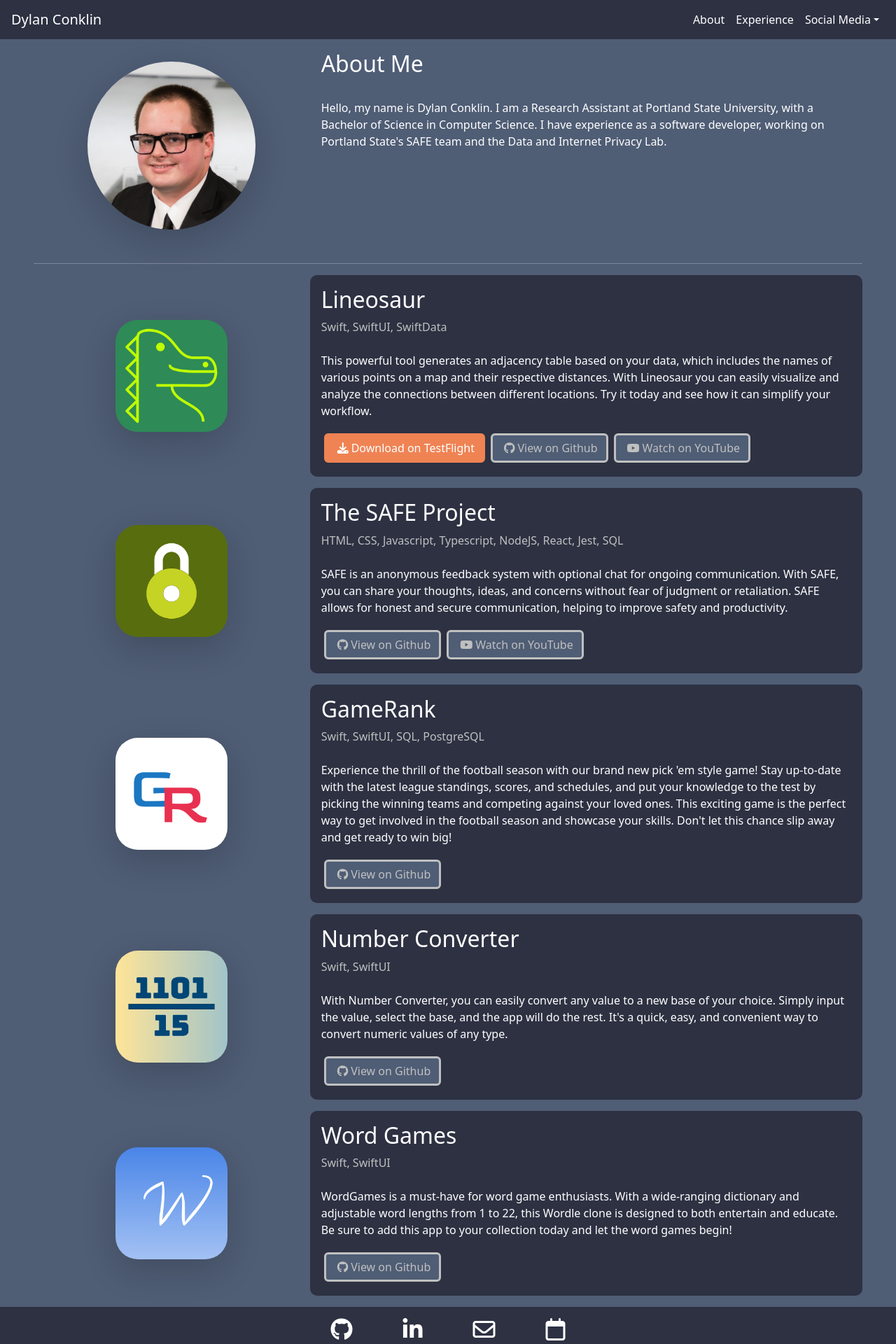
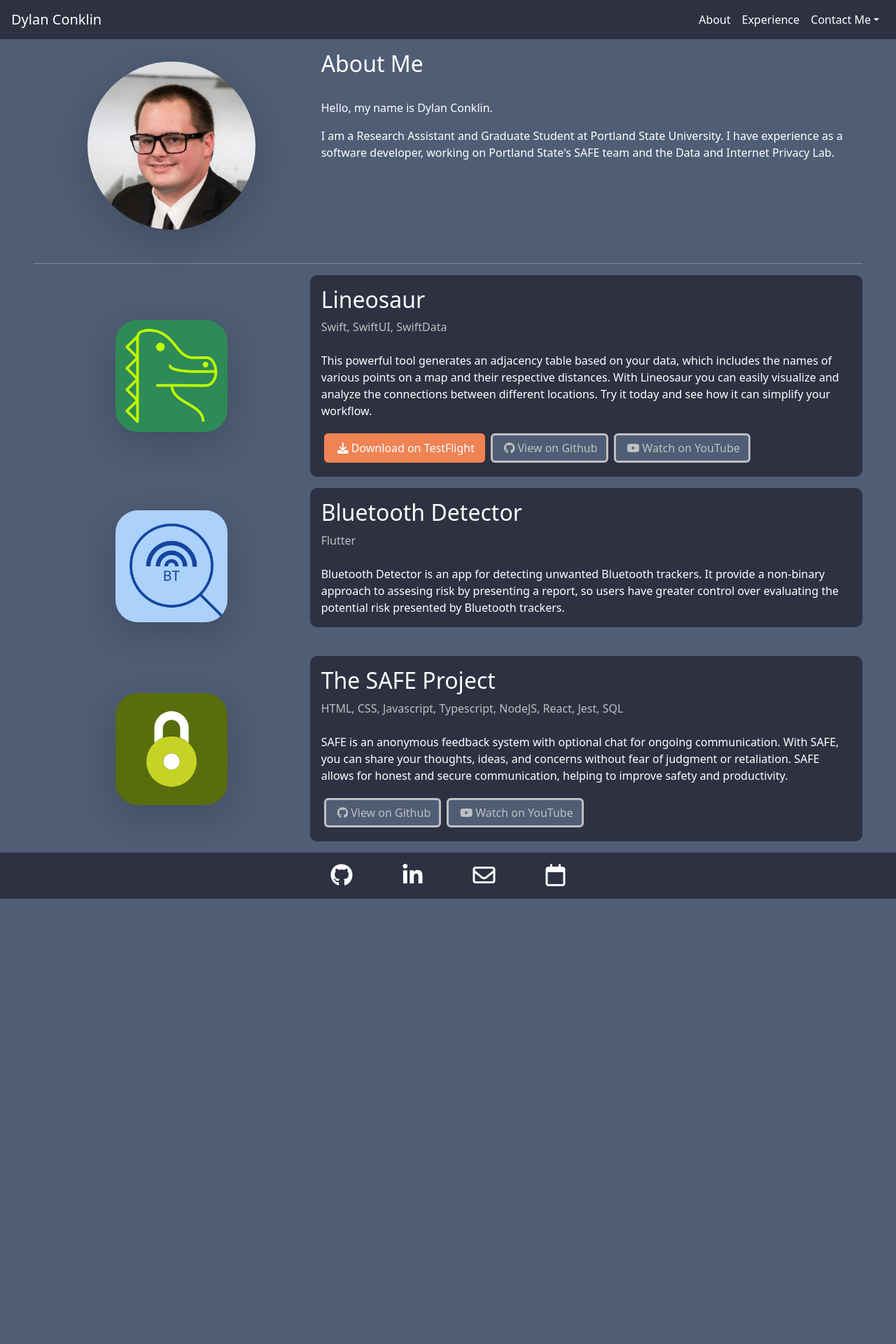
Before and after one commit to dylanconklin/dylanconklin.github.io, a React (Create React App) app: page / in a window 1280 px wide. Shown: the top 1920 px of the page at 70% size. After the commit the page ends 1284 px from the top, so only its background shows below. Built offline with nearby package versions, Linux system fonts and the light colour scheme.

Commit message:
Updated MS Program and Bluetooth Detector Project

```diff
--- a/package.json
+++ b/package.json
@@ -42,6 +42,8 @@
     ]
   },
   "devDependencies": {
+    "eslint": "^8.57.0",
+    "eslint-plugin-react": "^7.34.1",
     "gh-pages": "^6.0.0"
   }
 }
--- a/src/About.js
+++ b/src/About.js
@@ -10,7 +10,14 @@ export default function About() {
                 youtubeLink={null}
                 image="images/image.jpeg"
                 caption=""
-                description="Hello, my name is Dylan Conklin. I am a Research Assistant at Portland State University, with a Bachelor of Science in Computer Science. I have experience as a software developer, working on Portland State's SAFE team and the Data and Internet Privacy Lab."
+                description={<>
+                    <p>
+                        Hello, my name is Dylan Conklin.
+                    </p>
+                    <p>
+                        I am a Research Assistant and Graduate Student at Portland State University. I have experience as a software developer, working on Portland State's SAFE team and the Data and Internet Privacy Lab.
+                    </p>
+                </>}
             />
             <hr class="mx-5" />
             <Component.AppCard
@@ -23,6 +30,15 @@ export default function About() {
                 description="This powerful tool generates an adjacency table based on your data, which includes the names of various points on a map and their respective distances. With Lineosaur you can easily visualize and analyze the connections between different locations. Try it today and see how it can simplify your workflow."
             />
             <Component.AppCard
+                title="Bluetooth Detector"
+                testflightLink={null}
+                github={null}
+                youtubeLink={null}
+                image="images/bluetooth-detector-logo.jpg"
+                caption="Flutter"
+                description="Bluetooth Detector is an app for detecting unwanted Bluetooth trackers. It provide a non-binary approach to assesing risk by presenting a report, so users have greater control over evaluating the potential risk presented by Bluetooth trackers."
+            />
+            <Component.AppCard
                 title="The SAFE Project"
                 testflightLink={null}
                 github="https://github.com/PSU-MCECS-SAFE/SAFE"
@@ -31,33 +47,6 @@ export default function About() {
                 caption="HTML, CSS, Javascript, Typescript, NodeJS, React, Jest, SQL"
                 description="SAFE is an anonymous feedback system with optional chat for ongoing communication. With SAFE, you can share your thoughts, ideas, and concerns without fear of judgment or retaliation. SAFE allows for honest and secure communication, helping to improve safety and productivity."
             />
-            <Component.AppCard
-                title="GameRank"
-                testflightLink={null}
-                github="https://github.com/dylanconklin/"
-                youtubeLink={null}
-                image="images/gamerank-logo.jpg"
-                caption="Swift, SwiftUI, SQL, PostgreSQL"
-                description="Experience the thrill of the football season with our brand new pick 'em style game! Stay up-to-date with the latest league standings, scores, and schedules, and put your knowledge to the test by picking the winning teams and competing against your loved ones. This exciting game is the perfect way to get involved in the football season and showcase your skills. Don't let this chance slip away and get ready to win big!"
-            />
-            <Component.AppCard
-                title="Number Converter"
-                testflightLink={null}
-                github="https://github.com/dylanconklin/Number-Converter"
-                youtubeLink={null}
-                image="images/number-converter-logo.jpg"
-                caption="Swift, SwiftUI"
-                description="With Number Converter, you can easily convert any value to a new base of your choice. Simply input the value, select the base, and the app will do the rest. It's a quick, easy, and convenient way to convert numeric values of any type."
-            />
-            <Component.AppCard
-                title="Word Games"
-                testflightLink={null}
-                github="https://github.com/dylanconklin/WordGames"
-                youtubeLink={null}
-                image="images/wordgames-logo.jpg"
-                caption="Swift, SwiftUI"
-                description="WordGames is a must-have for word game enthusiasts. With a wide-ranging dictionary and adjustable word lengths from 1 to 22, this Wordle clone is designed to both entertain and educate. Be sure to add this app to your collection today and let the word games begin!"
-            />
         </>
     )
 }
--- a/src/Experience.js
+++ b/src/Experience.js
@@ -7,6 +7,11 @@ export default function Experience() {
                 <div className="row">
                     <div className="col">
                         <Component.H1 content="Education" />
+                        <Component.Education
+                            school="Portland State University"
+                            degree="Master of Science, Computer Science"
+                            year="Expected in 2026"
+                        />
                         <Component.Education
                             school="Portland State University"
                             degree="Bachelor of Science, Computer Science"
@@ -80,7 +85,13 @@ export default function Experience() {
             <div className="px-3">
                 <Component.Job
                     position="Research Assistant"
-                    employer="Portland State University"
+                    employer={<>
+                        Portland State University
+                        <br />
+                        <a href="https://https://diprlab.github.io">
+                            Data and Internet Privacy Lab
+                        </a>
+                    </>}
                     time="November 2023 - present"
                     responsibilities={<>
                         <ul>
--- a/src/Navbar.js
+++ b/src/Navbar.js
@@ -39,7 +39,7 @@ function Header() {
                         </li>
                         <li className="nav-item dropdown">
                             <a className="nav-link dropdown-toggle" href="#" role="button" data-bs-toggle="dropdown" aria-expanded="false">
-                                Social Media
+                                Contact Me
                             </a>
                             <ul className="dropdown-menu dropdown-menu-end">
                                 <li>
```
Also changed, not shown: public/images/bluetooth-detector-logo.jpg (added), 1 other file (tests, documents, lock files or other folders).
